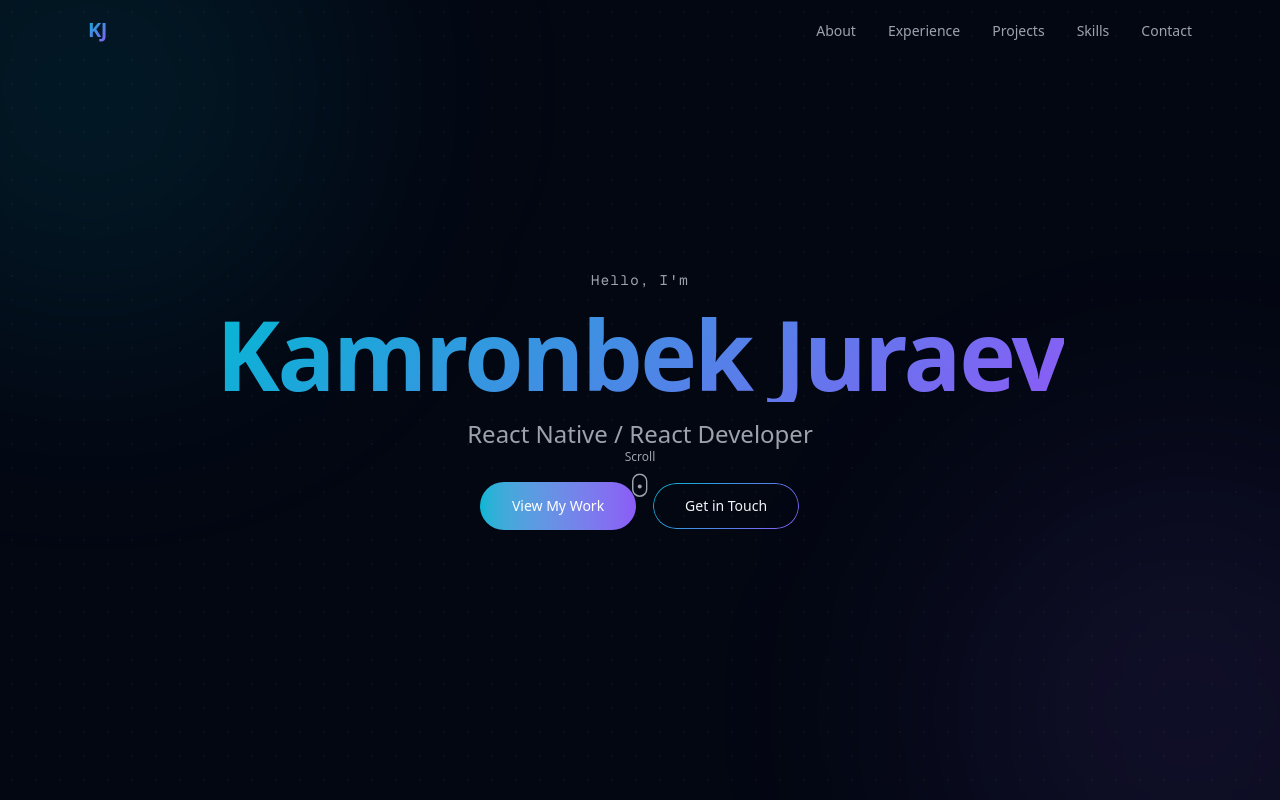
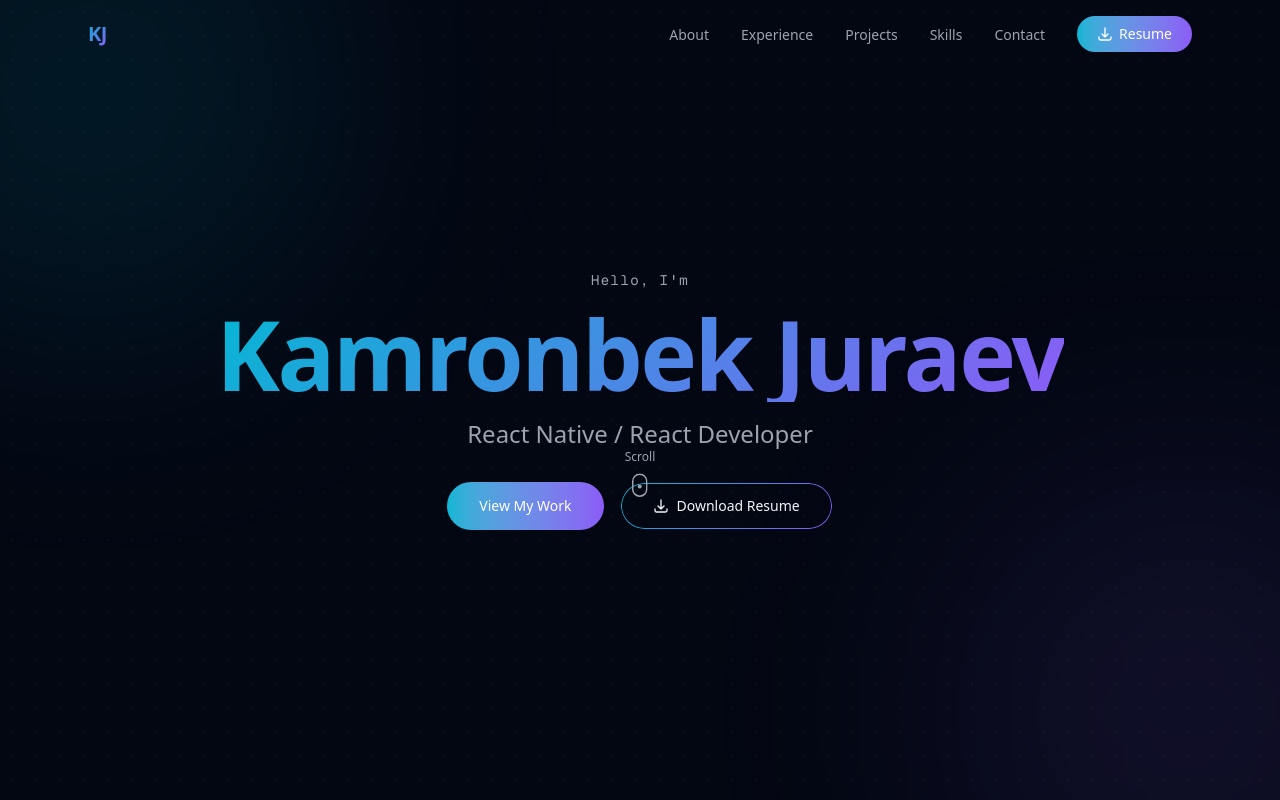
Before and after one commit to KAMRONBEK/kamuran.dev, a Next.js app: page / in a window 1280 px wide. Shown: the top 800 px of the page. Built offline with nearby package versions, Linux system fonts and the light colour scheme.

Commit message:
Add resume download button to navbar and hero
Google Docs PDF export link in navbar (gradient CTA button) and hero
section. Available on both desktop and mobile menu.

```diff
--- a/components/hero.tsx
+++ b/components/hero.tsx
@@ -65,10 +65,15 @@ export function Hero() {
             View My Work
           </a>
           <a
-            href="#contact"
-            className="gradient-border inline-flex h-12 items-center rounded-full px-8 text-sm font-medium text-foreground transition-colors hover:bg-card"
+            href={personalInfo.resume}
+            target="_blank"
+            rel="noopener noreferrer"
+            className="gradient-border inline-flex h-12 items-center gap-2 rounded-full px-8 text-sm font-medium text-foreground transition-colors hover:bg-card"
           >
-            Get in Touch
+            <svg className="h-4 w-4" fill="none" viewBox="0 0 24 24" strokeWidth="2" stroke="currentColor">
+              <path strokeLinecap="round" strokeLinejoin="round" d="M3 16.5v2.25A2.25 2.25 0 005.25 21h13.5A2.25 2.25 0 0021 18.75V16.5M16.5 12L12 16.5m0 0L7.5 12m4.5 4.5V3" />
+            </svg>
+            Download Resume
           </a>
         </motion.div>
 
--- a/components/navbar.tsx
+++ b/components/navbar.tsx
@@ -2,7 +2,7 @@
 
 import { useState, useEffect } from "react";
 import { motion, AnimatePresence } from "framer-motion";
-import { navLinks } from "@/lib/data";
+import { navLinks, personalInfo } from "@/lib/data";
 
 export function Navbar() {
   const [scrolled, setScrolled] = useState(false);
@@ -42,6 +42,19 @@ export function Navbar() {
               </a>
             </li>
           ))}
+          <li>
+            <a
+              href={personalInfo.resume}
+              target="_blank"
+              rel="noopener noreferrer"
+              className="inline-flex h-9 items-center gap-1.5 rounded-full bg-gradient-to-r from-accent-cyan to-accent-violet px-5 text-sm font-medium text-white transition-opacity hover:opacity-90"
+            >
+              <svg className="h-4 w-4" fill="none" viewBox="0 0 24 24" strokeWidth="2" stroke="currentColor">
+                <path strokeLinecap="round" strokeLinejoin="round" d="M3 16.5v2.25A2.25 2.25 0 005.25 21h13.5A2.25 2.25 0 0021 18.75V16.5M16.5 12L12 16.5m0 0L7.5 12m4.5 4.5V3" />
+              </svg>
+              Resume
+            </a>
+          </li>
         </ul>
 
         {/* Mobile toggle */}
@@ -90,6 +103,24 @@ export function Navbar() {
                     </a>
                   </motion.li>
                 ))}
+                <motion.li
+                  initial={{ opacity: 0, y: 20 }}
+                  animate={{ opacity: 1, y: 0 }}
+                  transition={{ delay: navLinks.length * 0.1 }}
+                >
+                  <a
+                    href={personalInfo.resume}
+                    target="_blank"
+                    rel="noopener noreferrer"
+                    onClick={() => setMobileOpen(false)}
+                    className="inline-flex items-center gap-2 text-2xl font-medium text-accent-cyan transition-colors hover:text-foreground"
+                  >
+                    <svg className="h-5 w-5" fill="none" viewBox="0 0 24 24" strokeWidth="2" stroke="currentColor">
+                      <path strokeLinecap="round" strokeLinejoin="round" d="M3 16.5v2.25A2.25 2.25 0 005.25 21h13.5A2.25 2.25 0 0021 18.75V16.5M16.5 12L12 16.5m0 0L7.5 12m4.5 4.5V3" />
+                    </svg>
+                    Resume
+                  </a>
+                </motion.li>
               </ul>
             </motion.div>
           )}
--- a/lib/data.ts
+++ b/lib/data.ts
@@ -6,6 +6,7 @@ export const personalInfo = {
   location: "Tashkent, Uzbekistan",
   github: "https://github.com/KAMRONBEK",
   linkedin: "https://linkedin.com/in/kamronbek-juraev",
+  resume: "https://docs.google.com/document/d/1dBnvGtI7UEleFq-Jv60nFjxC3LGRG1p10vhQYkVnHyI/export?format=pdf",
   summary:
     "Software developer with 6+ years of experience building cross-platform mobile and web applications. Shipped 20+ production apps across fintech, e-commerce, insurance, and logistics. CS graduate from Inha University with a passion for clean architecture and performant UIs.",
 } as const;
```
